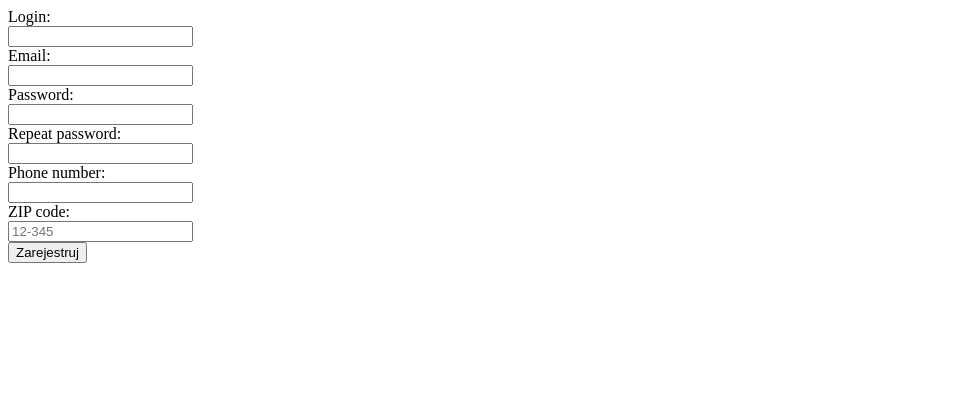
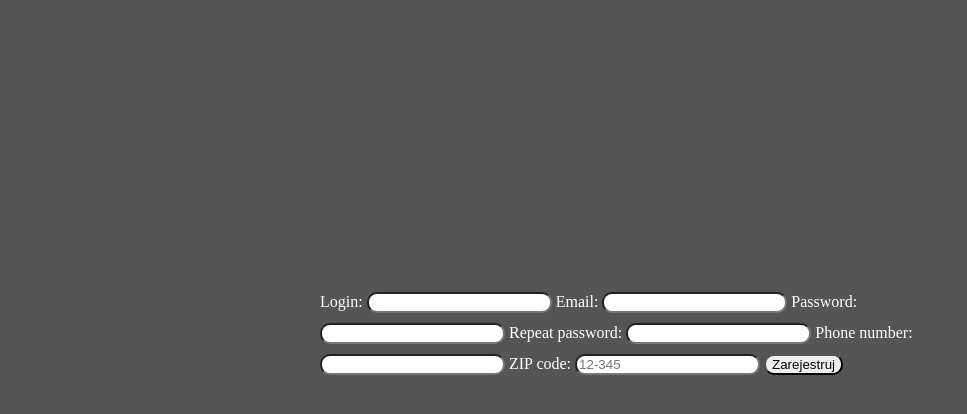
Before and after one commit to yinchyy/loginScreen, a plain HTML site: page index.html in a window 1280 px wide. Shown: the whole page, without its empty margins (0-967 px from the left). Drawn offline with Linux system fonts and the light colour scheme.

Commit message:
add style: dark background, rounded inputs, borders

```diff
--- a/styles.css
+++ b/styles.css
@@ -1,12 +1,37 @@
+body {
+  background-color: #555;
+  color: white;
+  display: flex;
+  flex-direction: row;
+  justify-content: center;
+}
 .content,
-.content > form {
+#registerForm {
   width: 50vw;
-  height: 50vh;
+  height: 80vh;
   display: flex;
   flex-direction: column;
-  align-items: flex-start;
-  justify-content: flex-start;
+  align-items: center;
+  justify-content: center;
+}
+#registerForm {
+  border: 1px dashed #fff;
+  background-color: #666;
+  border-radius: 20px;
 }
 .dataError {
   background-color: red;
 }
+.inactive {
+  background-color: #888;
+}
+input,
+button {
+  border-radius: 10px;
+  margin-top: 10px;
+}
+#submitButton {
+  width: 180px;
+  height: 60px;
+  margin-top: 20px;
+}
```
